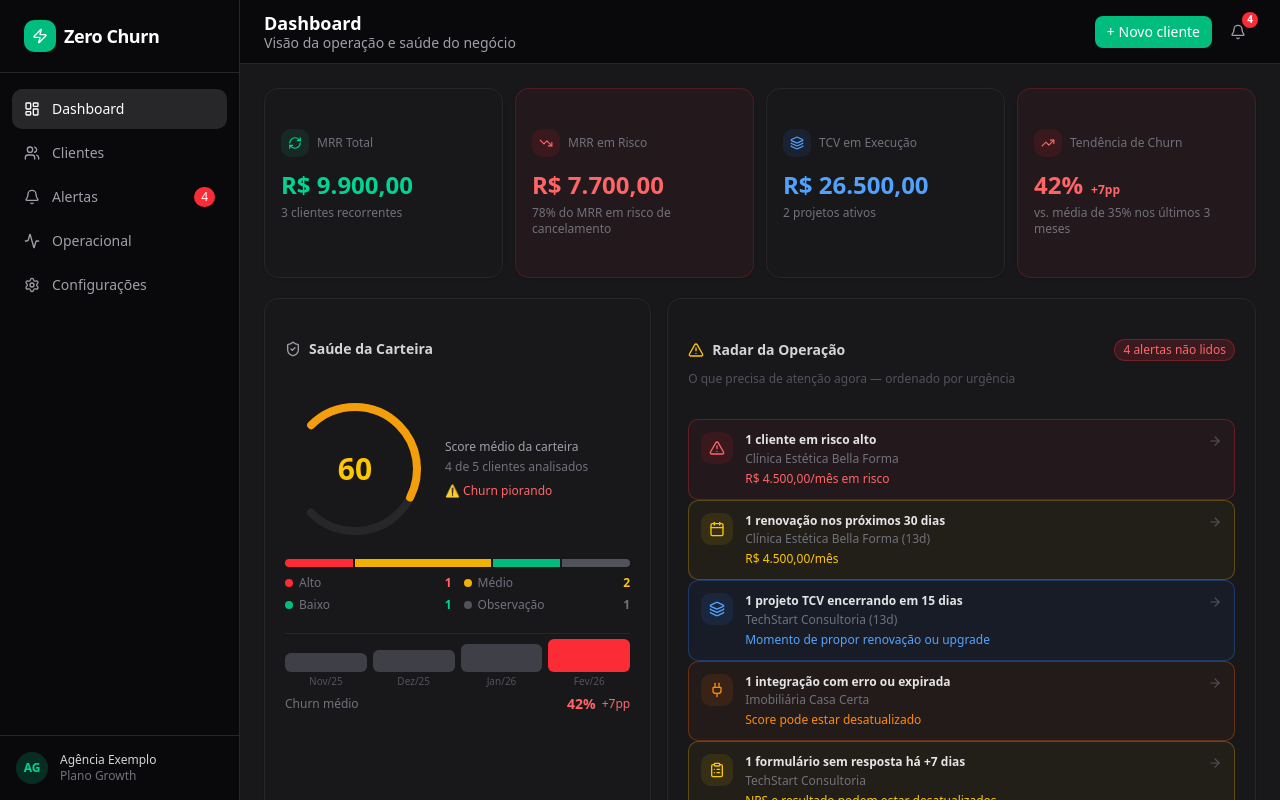
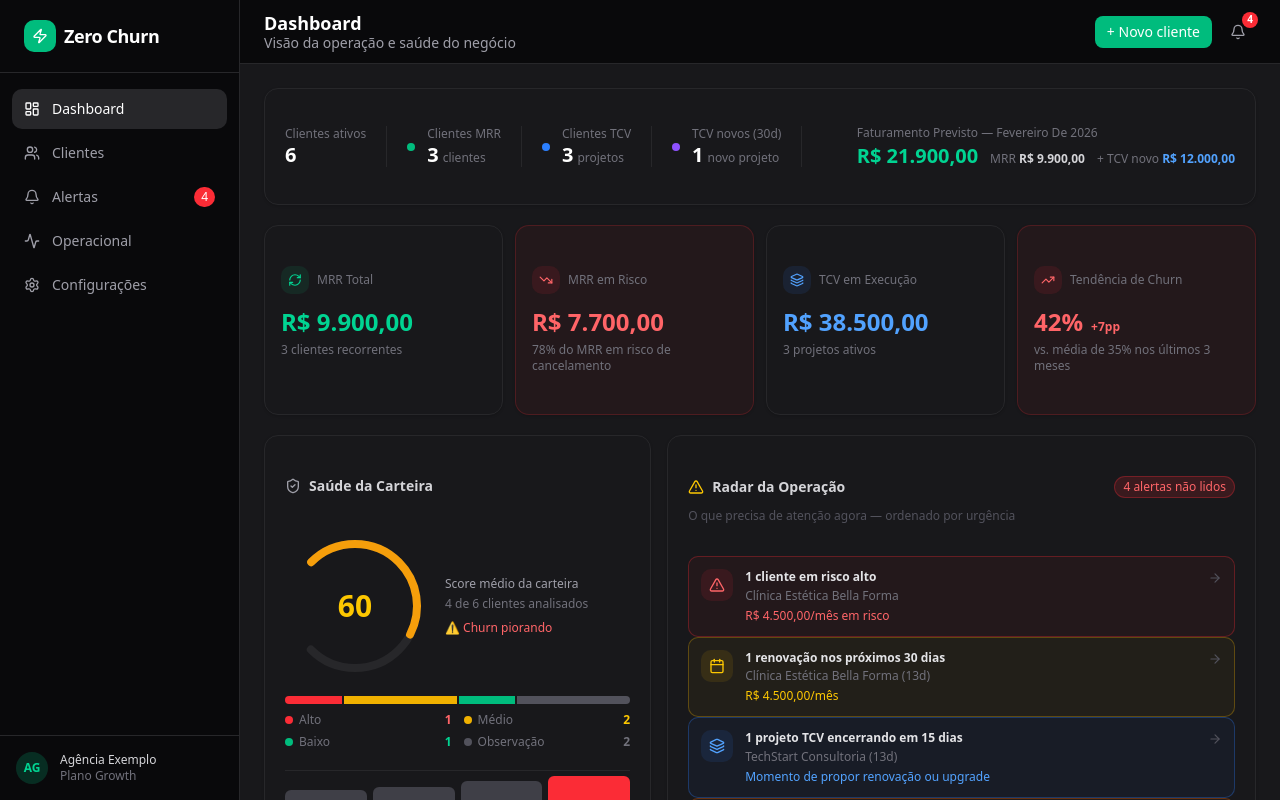
Before and after one commit to arthurfbrandos-opb/zero-churn, a Next.js app: page /dashboard in a window 1280 px wide. Shown: the top 800 px of the page. Built offline with nearby package versions, Linux system fonts and the light colour scheme.

Commit message:
feat: dashboard — strip de visão geral com clientes ativos, MRR, TCV, TCV novos e faturamento previsto do mês

```diff
--- a/src/app/(dashboard)/dashboard/page.tsx
+++ b/src/app/(dashboard)/dashboard/page.tsx
@@ -24,6 +24,8 @@ import {
   getTotalMRR,
   getTotalTCVInExecution,
   getMRRAtRisk,
+  getNewTCVClients,
+  getMonthlyBillingForecast,
   getClientsRenewingSoon,
   getTCVExpiringSoon,
   getClientsWithIntegrationErrors,
@@ -66,6 +68,8 @@ export default function DashboardPage() {
   const totalMRR         = getTotalMRR()
   const totalTCV         = getTotalTCVInExecution()
   const mrrAtRisk        = getMRRAtRisk()
+  const newTCVClients    = getNewTCVClients(30)
+  const billing          = getMonthlyBillingForecast()
   const totalWithScore   = clients.filter((c) => c.healthScore).length
   const unreadAlerts     = mockAlerts.filter((a) => !a.isRead).length
 
@@ -174,6 +178,86 @@ export default function DashboardPage() {
       />
 
       <div className="p-6 space-y-5">
+
+        {/* ── 0. VISÃO GERAL DA CARTEIRA ──────────────────────────── */}
+        <Card className="bg-zinc-900 border-zinc-800">
+          <CardContent className="px-5 py-3">
+            <div className="flex flex-wrap items-center gap-0 divide-x divide-zinc-800">
+
+              {/* Clientes ativos */}
+              <div className="flex items-center gap-3 pr-5">
+                <div>
+                  <p className="text-zinc-500 text-xs">Clientes ativos</p>
+                  <p className="text-white text-xl font-bold leading-tight">{clients.length}</p>
+                </div>
+              </div>
+
+              {/* MRR */}
+              <div className="flex items-center gap-3 px-5">
+                <div className="w-2 h-2 rounded-full bg-emerald-500 shrink-0" />
+                <div>
+                  <p className="text-zinc-500 text-xs">Clientes MRR</p>
+                  <p className="text-white text-xl font-bold leading-tight">
+                    {mrrClients.length}
+                    <span className="text-zinc-500 text-xs font-normal ml-1">clientes</span>
+                  </p>
+                </div>
+              </div>
+
+              {/* TCV */}
+              <div className="flex items-center gap-3 px-5">
+                <div className="w-2 h-2 rounded-full bg-blue-500 shrink-0" />
+                <div>
+                  <p className="text-zinc-500 text-xs">Clientes TCV</p>
+                  <p className="text-white text-xl font-bold leading-tight">
+                    {tcvClients.length}
+                    <span className="text-zinc-500 text-xs font-normal ml-1">projetos</span>
+                  </p>
+                </div>
+              </div>
+
+              {/* TCV Novos */}
+              <div className="flex items-center gap-3 px-5">
+                <div className="w-2 h-2 rounded-full bg-violet-500 shrink-0" />
+                <div>
+                  <p className="text-zinc-500 text-xs">TCV novos (30d)</p>
+                  <p className="text-white text-xl font-bold leading-tight">
+                    {newTCVClients.length}
+                    <span className="text-zinc-500 text-xs font-normal ml-1">
+                      {newTCVClients.length === 1 ? 'novo projeto' : 'novos projetos'}
+                    </span>
+                  </p>
+                </div>
+              </div>
+
+              {/* Divisor visual */}
+              <div className="flex-1" />
+
+              {/* Faturamento previsto */}
+              <div className="pl-5">
+                <p className="text-zinc-500 text-xs capitalize">
+                  Faturamento previsto — {billing.currentMonthLabel}
+                </p>
+                <div className="flex items-baseline gap-3 mt-0.5">
+                  <p className="text-emerald-400 text-xl font-bold leading-tight">
+                    {formatCurrency(billing.total)}
+                  </p>
+                  <div className="flex items-center gap-3 text-xs text-zinc-500">
+                    <span>
+                      MRR <span className="text-zinc-300 font-semibold">{formatCurrency(billing.mrrForecast)}</span>
+                    </span>
+                    {billing.tcvForecast > 0 && (
+                      <span>
+                        + TCV novo <span className="text-blue-400 font-semibold">{formatCurrency(billing.tcvForecast)}</span>
+                      </span>
+                    )}
+                  </div>
+                </div>
+              </div>
+
+            </div>
+          </CardContent>
+        </Card>
 
         {/* ── 1. PULSO FINANCEIRO ──────────────────────────────────── */}
         <div className="grid grid-cols-2 lg:grid-cols-4 gap-3">
--- a/src/lib/mock-data.ts
+++ b/src/lib/mock-data.ts
@@ -271,7 +271,7 @@ export const mockClients: ClientWithScore[] = [
     lastFormSubmission: mockFormSubmissions['client-004'][0],
   },
   {
-    // PERFIL 5: Em Observação — TCV
+    // PERFIL 5: Em Observação — TCV (início em janeiro)
     id: 'client-005',
     agencyId: 'agency-001',
     name: 'Academia FitLife',
@@ -291,6 +291,30 @@ export const mockClients: ClientWithScore[] = [
       { id: 'int-13', clientId: 'client-005', type: 'whatsapp',       status: 'connected',    lastSyncAt: '2026-02-05' },
       { id: 'int-14', clientId: 'client-005', type: 'asaas',          status: 'disconnected' },
       { id: 'int-15', clientId: 'client-005', type: 'dom_pagamentos', status: 'disconnected' },
+    ],
+    lastFormSubmission: undefined,
+  },
+  {
+    // PERFIL 6: Em Observação — TCV NOVO (início em fevereiro)
+    id: 'client-006',
+    agencyId: 'agency-001',
+    name: 'Studio Pilates Equilíbrio',
+    segment: 'Fitness / Bem-estar',
+    serviceSold: 'Implementação de Estratégia Digital (Projeto)',
+    clientType: 'tcv',
+    contractValue: 0,
+    totalProjectValue: 12000,
+    projectDeadlineDays: 90,
+    projectStartDate: '2026-02-10',
+    contractStartDate: '2026-02-10',
+    contractEndDate: '2026-05-11',
+    notes: 'Novo cliente fechado em fevereiro. Projeto de 90 dias de implementação digital. Pagamento à vista recebido.',
+    createdAt: '2026-02-10',
+    healthScore: undefined,
+    integrations: [
+      { id: 'int-16', clientId: 'client-006', type: 'whatsapp',       status: 'disconnected' },
+      { id: 'int-17', clientId: 'client-006', type: 'asaas',          status: 'disconnected' },
+      { id: 'int-18', clientId: 'client-006', type: 'dom_pagamentos', status: 'disconnected' },
     ],
     lastFormSubmission: undefined,
   },
@@ -384,6 +408,41 @@ export function getAverageHealthScore(): number {
   if (clientsWithScore.length === 0) return 0
   const total = clientsWithScore.reduce((sum, c) => sum + (c.healthScore?.scoreTotal ?? 0), 0)
   return Math.round(total / clientsWithScore.length)
+}
+
+export function getNewTCVClients(days = 30) {
+  const now = new Date()
+  return mockClients.filter((c) => {
+    if (c.clientType !== 'tcv') return false
+    const start = new Date(c.projectStartDate ?? c.contractStartDate)
+    const diff = Math.ceil((now.getTime() - start.getTime()) / (1000 * 60 * 60 * 24))
+    return diff <= days
+  })
+}
+
+export function getMonthlyBillingForecast() {
+  const now = new Date()
+  const currentMonth = now.getMonth()
+  const currentYear = now.getFullYear()
+
+  // MRR: soma de todos os clientes recorrentes
+  const mrrForecast = getTotalMRR()
+
+  // TCV novo: projetos que assinaram neste mês (faturamento antecipado recebido)
+  const newTCVThisMonth = mockClients.filter((c) => {
+    if (c.clientType !== 'tcv') return false
+    const start = new Date(c.projectStartDate ?? c.contractStartDate)
+    return start.getMonth() === currentMonth && start.getFullYear() === currentYear
+  })
+  const tcvForecast = newTCVThisMonth.reduce((sum, c) => sum + (c.totalProjectValue ?? 0), 0)
+
+  return {
+    mrrForecast,
+    tcvForecast,
+    total: mrrForecast + tcvForecast,
+    newTCVClients: newTCVThisMonth,
+    currentMonthLabel: now.toLocaleDateString('pt-BR', { month: 'long', year: 'numeric' }),
+  }
 }
 
 export function getMRRSafe(): number {
```
